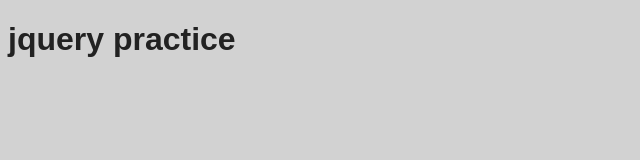
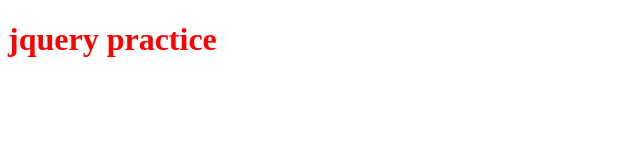
Before and after one commit to polodev/jquery, a website: page index.html in a window 1280 px wide. Shown: the whole page, without its empty margins (0-640 px from the left). Drawn offline with nearby package versions, Linux system fonts and the light colour scheme; files that its build step writes are made by us from their sources.

Commit message:
changed in style.less file

```diff
--- a/style.less
+++ b/style.less
@@ -1,5 +1,3 @@
 body {
-  font-family: arial;
-  color: #222;
-  background: #d2d2d2;
+color: red;
 }
```
Also changed, not shown: style.css (deleted), 1 other file.
